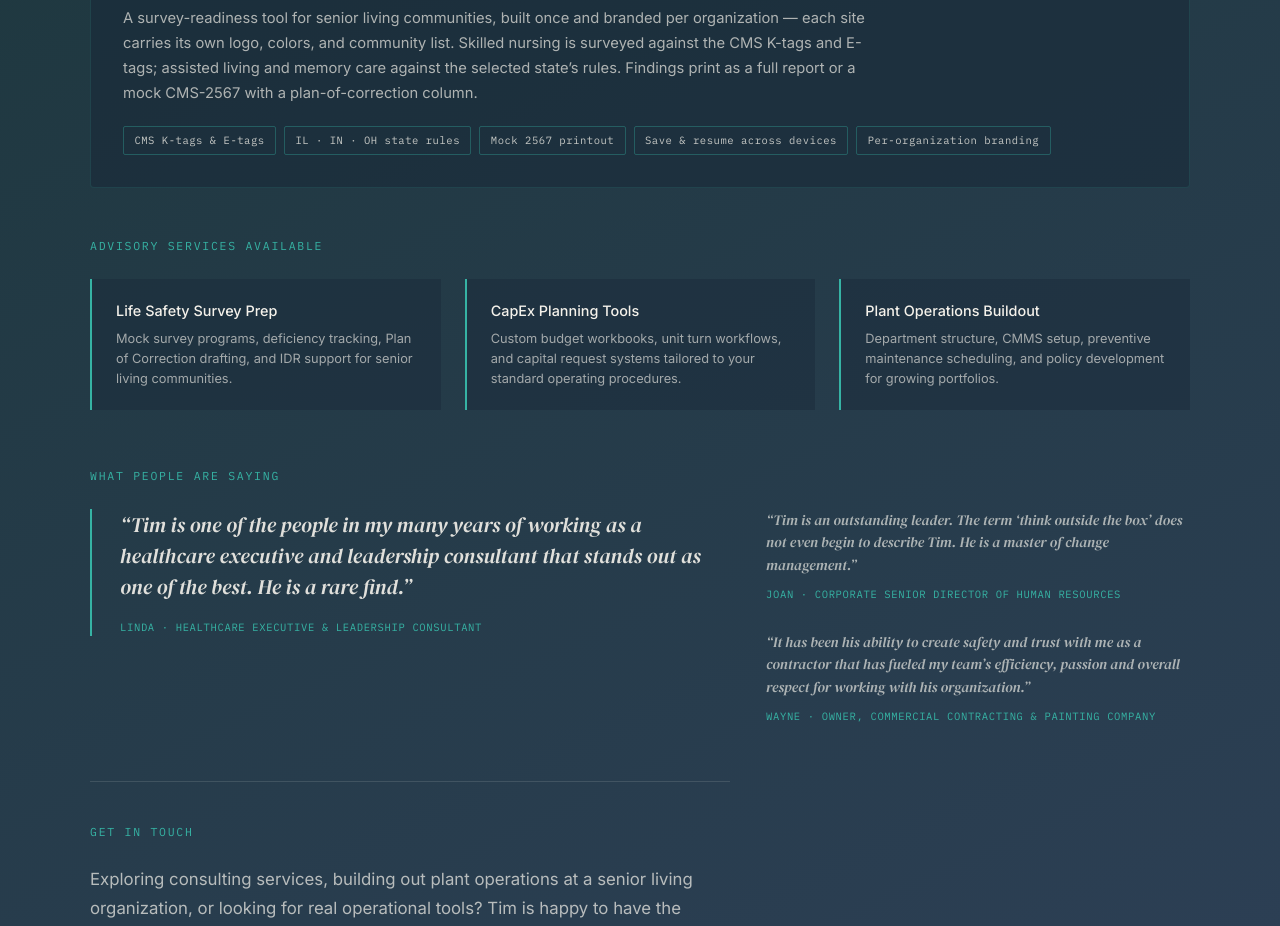
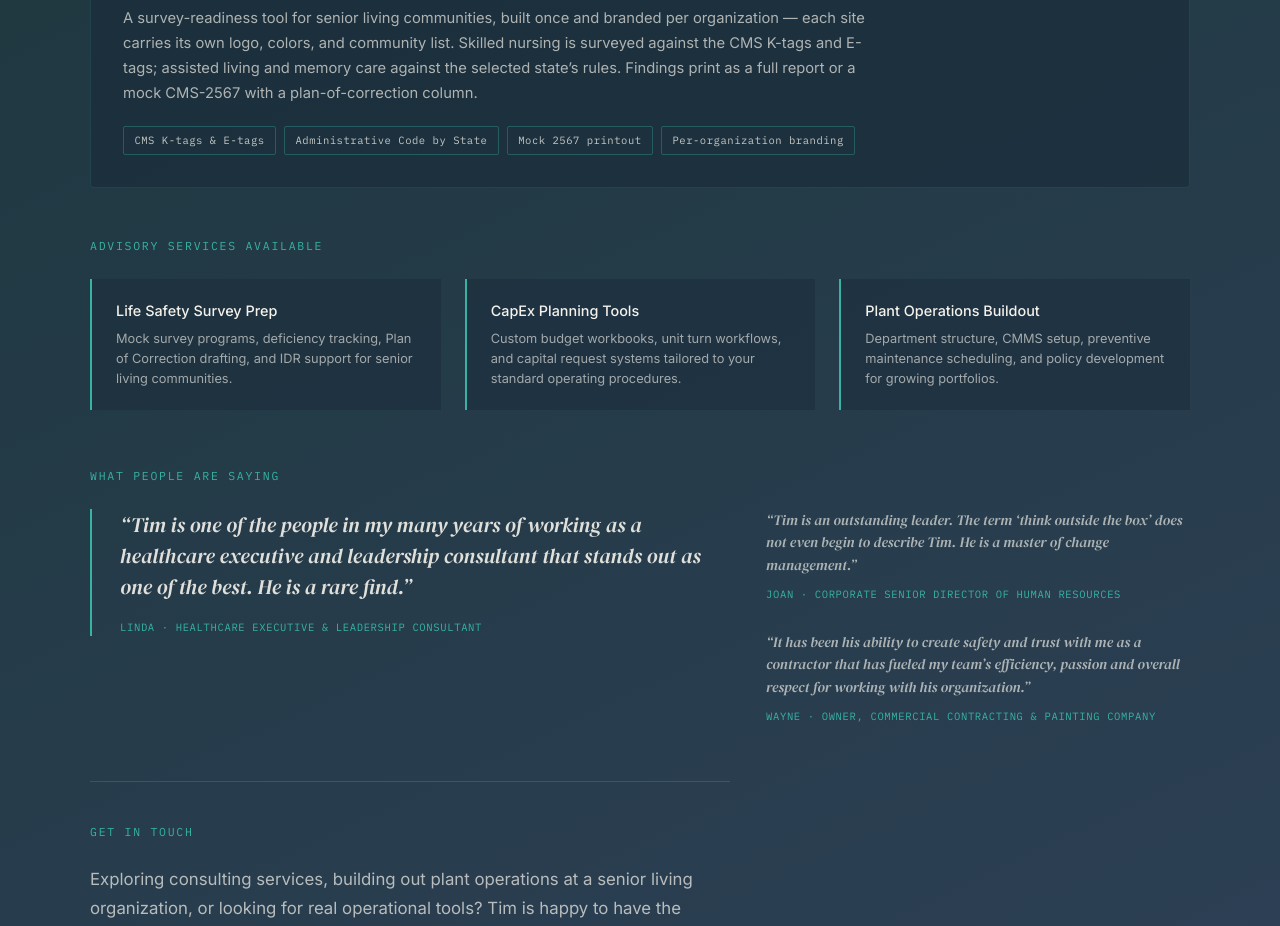
Before and after one commit to tstoub77/tstoub.com, a plain HTML site: page index.html in a window 1280 px wide. Shown: the part 5365-6291 px from the top of the page. Drawn offline with Linux system fonts and the light colour scheme.

Commit message:
Trim mock survey feature tags
Drop the state list and save/resume tags; label state coverage
as Administrative Code by State.

Co-Authored-By: Claude Opus 5.5 <noreply@anthropic.com>

```diff
--- a/index.html
+++ b/index.html
@@ -502,9 +502,8 @@
         <div class="app-desc">A survey-readiness tool for senior living communities, built once and branded per organization &mdash; each site carries its own logo, colors, and community list. Skilled nursing is surveyed against the CMS K-tags and E-tags; assisted living and memory care against the selected state&rsquo;s rules. Findings print as a full report or a mock CMS-2567 with a plan-of-correction column.</div>
         <ul class="app-features">
           <li>CMS K-tags &amp; E-tags</li>
-          <li>IL &middot; IN &middot; OH state rules</li>
+          <li>Administrative Code by State</li>
           <li>Mock 2567 printout</li>
-          <li>Save &amp; resume across devices</li>
           <li>Per-organization branding</li>
         </ul>
       </div>
```
